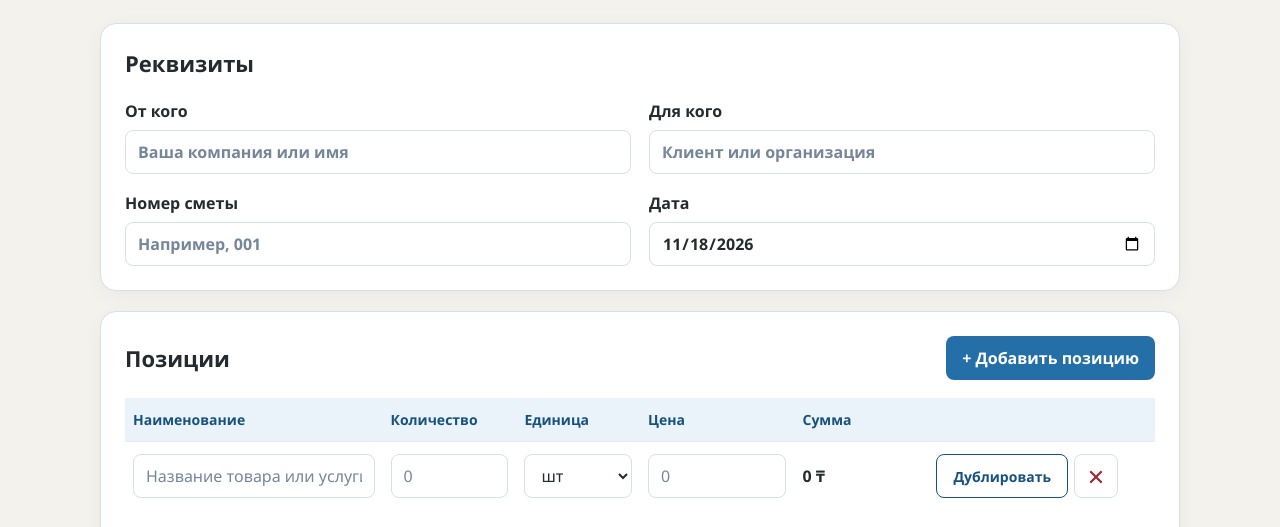
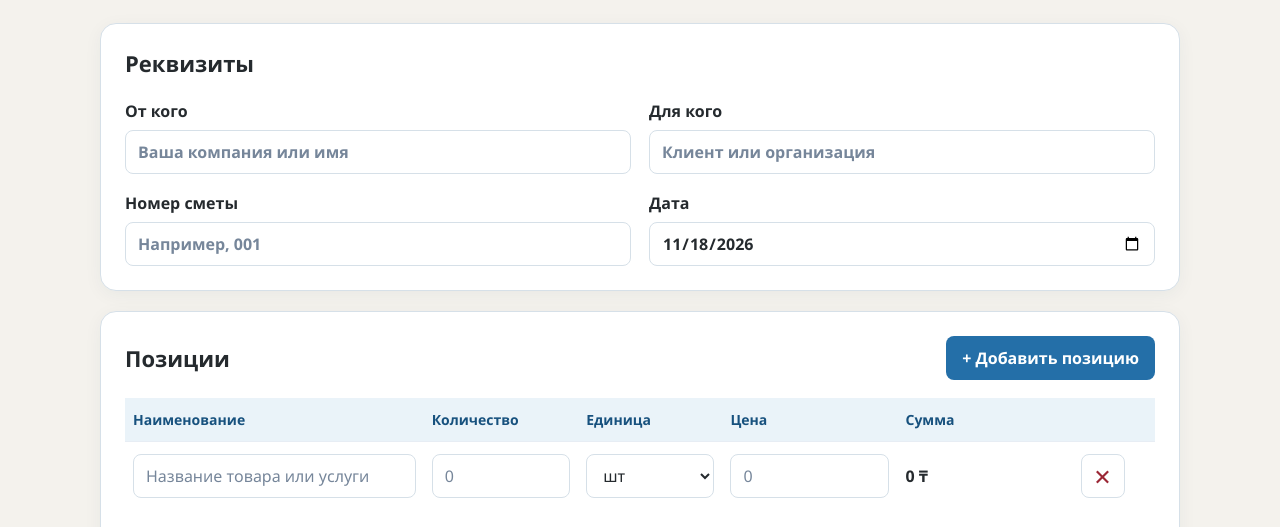
Before and after one commit to altynai8706-crypto/smeta01, a plain HTML site: page index.html in a window 1280 px wide. Shown: the part 273-800 px from the top of the page. Drawn offline with Linux system fonts and the light colour scheme.

Commit message:
Revert "Добавить дублированние позиции"
This reverts commit 874a6497b1fb0daa5235bfe30f0c89d58a6eb55b.

```diff
--- a/index.html
+++ b/index.html
@@ -71,7 +71,7 @@
                 <th scope="col" data-i18n="unit">Единица</th>
                 <th scope="col" data-i18n="price">Цена</th>
                 <th scope="col" data-i18n="sum">Сумма</th>
-                <th scope="col"><span class="visually-hidden" data-i18n="rowActions">Действия</span></th>
+                <th scope="col"><span class="visually-hidden" data-i18n="remove">Удалить</span></th>
               </tr>
             </thead>
             <tbody id="positions"></tbody>
--- a/script.js
+++ b/script.js
@@ -35,7 +35,6 @@ const translations = {
     languageLabel: "Язык интерфейса", details: "Реквизиты", from: "От кого", to: "Для кого",
     estimateNumber: "Номер сметы", date: "Дата", positions: "Позиции", name: "Наименование",
     quantity: "Количество", unit: "Единица", price: "Цена", sum: "Сумма", remove: "Удалить",
-    rowActions: "Действия", duplicate: "Дублировать", duplicatePosition: "Дублировать позицию",
     addPosition: "+ Добавить позицию", discountPercent: "Скидка, %", vatPercent: "НДС, %",
     currency: "Валюта", totalLabel: "Итог сметы", discount: "Скидка",
     discountedSum: "Сумма со скидкой", vat: "НДС", grandTotal: "Итого к оплате",
@@ -55,7 +54,6 @@ const translations = {
     languageLabel: "Интерфейс тілі", details: "Деректемелер", from: "Кімнен", to: "Кімге",
     estimateNumber: "Смета нөмірі", date: "Күні", positions: "Позициялар", name: "Атауы",
     quantity: "Саны", unit: "Өлшем бірлігі", price: "Бағасы", sum: "Сомасы", remove: "Өшіру",
-    rowActions: "Әрекеттер", duplicate: "Көшірмелеу", duplicatePosition: "Позицияны көшірмелеу",
     addPosition: "+ Позиция қосу", discountPercent: "Жеңілдік, %", vatPercent: "ҚҚС, %",
     currency: "Валюта", totalLabel: "Смета қорытындысы", discount: "Жеңілдік",
     discountedSum: "Жеңілдіктен кейінгі сома", vat: "ҚҚС", grandTotal: "Төленетін жалпы сома",
@@ -87,7 +85,7 @@ function unitLabel(value) {
 }
 
 function translateRow(row) {
-  ["name", "quantity", "unit", "price", "sum", "rowActions"].forEach((key, index) => {
+  ["name", "quantity", "unit", "price", "sum", "remove"].forEach((key, index) => {
     row.cells[index].dataset.label = t(key);
   });
   row.querySelector(".name-input").placeholder = t("namePlaceholder");
@@ -95,7 +93,6 @@ function translateRow(row) {
   row.querySelector('.unit-select option[value="час"]').textContent = t("unitHour");
   row.querySelector('.unit-select option[value="услуга"]').textContent = t("unitService");
   row.querySelector(".remove-button").title = t("removePosition");
-  row.querySelector(".duplicate-button").textContent = t("duplicate");
 }
 
 function updateLanguage() {
@@ -151,7 +148,6 @@ function updateLabels() {
     row.querySelector(".unit-select").setAttribute("aria-label", `${t("unit")}, № ${number}`);
     row.querySelector(".price-input").setAttribute("aria-label", `${t("price")}, № ${number}`);
     row.querySelector(".remove-button").setAttribute("aria-label", `${t("removePosition")} № ${number}`);
-    row.querySelector(".duplicate-button").setAttribute("aria-label", `${t("duplicatePosition")} № ${number}`);
   });
 }
 
@@ -184,7 +180,7 @@ function recalculate() {
   vatRow.hidden = vat === 0;
 }
 
-function addPosition(focusName = true, afterRow = null) {
+function addPosition(focusName = true) {
   const row = document.createElement("tr");
   row.innerHTML = `
     <td data-label="Наименование"><input class="name-input" type="text" placeholder="Название товара или услуги"><span class="print-value print-name"></span></td>
@@ -192,15 +188,13 @@ function addPosition(focusName = true, afterRow = null) {
     <td data-label="Единица"><select class="unit-select"><option value="шт">шт</option><option value="час">час</option><option value="услуга">услуга</option></select><span class="print-value print-unit"></span></td>
     <td data-label="Цена"><input class="price-input" type="text" inputmode="decimal" placeholder="0"><span class="print-value print-price"></span></td>
     <td data-label="Сумма"><output class="row-total">0 ₸</output></td>
-    <td data-label="Действия"><div class="row-actions"><button class="secondary-button duplicate-button" type="button">Дублировать</button><button class="remove-button" type="button" title="Удалить позицию">✕</button></div></td>
+    <td data-label="Удалить"><button class="remove-button" type="button" title="Удалить позицию">✕</button></td>
   `;
-  if (afterRow) afterRow.after(row);
-  else positions.append(row);
+  positions.append(row);
   translateRow(row);
   updateLabels();
   recalculate();
   if (focusName) row.querySelector(".name-input").focus();
-  return row;
 }
 
 function syncPrintDocument() {
@@ -411,18 +405,6 @@ positions.addEventListener("keydown", (event) => {
 });
 
 positions.addEventListener("click", (event) => {
-  const duplicateButton = event.target.closest(".duplicate-button");
-  if (duplicateButton) {
-    const source = duplicateButton.closest("tr");
-    const copy = addPosition(false, source);
-    ["name-input", "quantity-input", "unit-select", "price-input"].forEach((className) => {
-      copy.querySelector(`.${className}`).value = source.querySelector(`.${className}`).value;
-    });
-    recalculate();
-    saveDraft();
-    copy.querySelector(".name-input").focus();
-    return;
-  }
   const button = event.target.closest(".remove-button");
   if (!button) return;
   const row = button.closest("tr");
--- a/styles.css
+++ b/styles.css
@@ -86,18 +86,16 @@ button { min-height: 44px; min-width: 44px; cursor: pointer; }
 }
 .add-button:hover { background: var(--accent); }
 .table-scroll { overflow-x: auto; }
-table { width: 100%; min-width: 900px; border-collapse: collapse; table-layout: fixed; }
+table { width: 100%; min-width: 750px; border-collapse: collapse; table-layout: fixed; }
 th { padding: 12px 8px; text-align: left; color: var(--accent); background: #eaf3f9; font-size: 14px; font-weight: 700; }
 td { padding: 12px 8px; border-top: 1px solid #e7edf4; vertical-align: middle; }
-th:first-child { width: 25%; }
-th:nth-child(2) { width: 13%; }
-th:nth-child(3) { width: 12%; }
-th:nth-child(4) { width: 15%; }
-th:nth-child(5) { width: 13%; }
-th:last-child { width: 22%; }
+th:first-child { width: 29%; }
+th:nth-child(2) { width: 15%; }
+th:nth-child(3) { width: 14%; }
+th:nth-child(4) { width: 17%; }
+th:nth-child(5) { width: 17%; }
+th:last-child { width: 8%; }
 .row-total { display: block; font-weight: 700; white-space: nowrap; }
-.row-actions { display: flex; align-items: center; gap: 6px; }
-.duplicate-button { min-height: 44px; padding: 8px 10px; font-size: 14px; white-space: nowrap; }
 .remove-button {
   display: grid;
   place-items: center;
@@ -184,8 +182,6 @@ th:last-child { width: 22%; }
   [data-theme="dark"] .adjustments { border-color: #3b566c; }
   [data-theme="dark"] .remove-button { background: #24384c; border-color: #6e879a; color: #ffb9b9; }
   [data-theme="dark"] .remove-button:hover { background: #49313c; }
-  [data-theme="dark"] .duplicate-button { background: #1a2b3d; color: var(--accent); border-color: #6e9fc1; }
-  [data-theme="dark"] .duplicate-button:hover { background: #28445d; }
   [data-theme="dark"] .add-button:hover { background: #17517e; }
   [data-theme="dark"] .grand-total-row { border-top-color: #5a758b; }
   [data-theme="dark"] .copy-status { color: #9be4b4; }
@@ -210,7 +206,6 @@ th:last-child { width: 22%; }
   td::before { content: attr(data-label); color: #526174; font-size: 14px; font-weight: 600; }
   td:last-child { justify-items: end; }
   td:last-child::before { display: none; }
-  .row-actions { flex-wrap: wrap; justify-content: flex-end; }
   .adjustments { grid-template-columns: 1fr; gap: 16px; }
   .total-card { padding: 20px; }
   .total-row { align-items: flex-start; }
```
